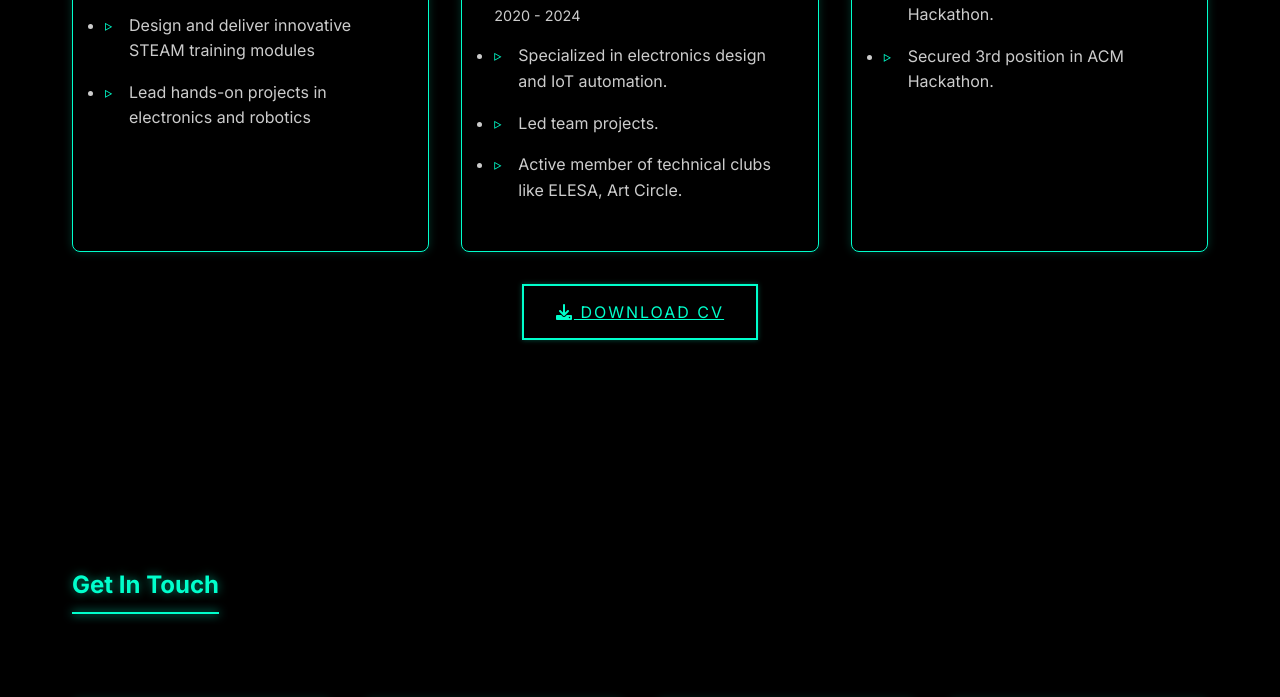
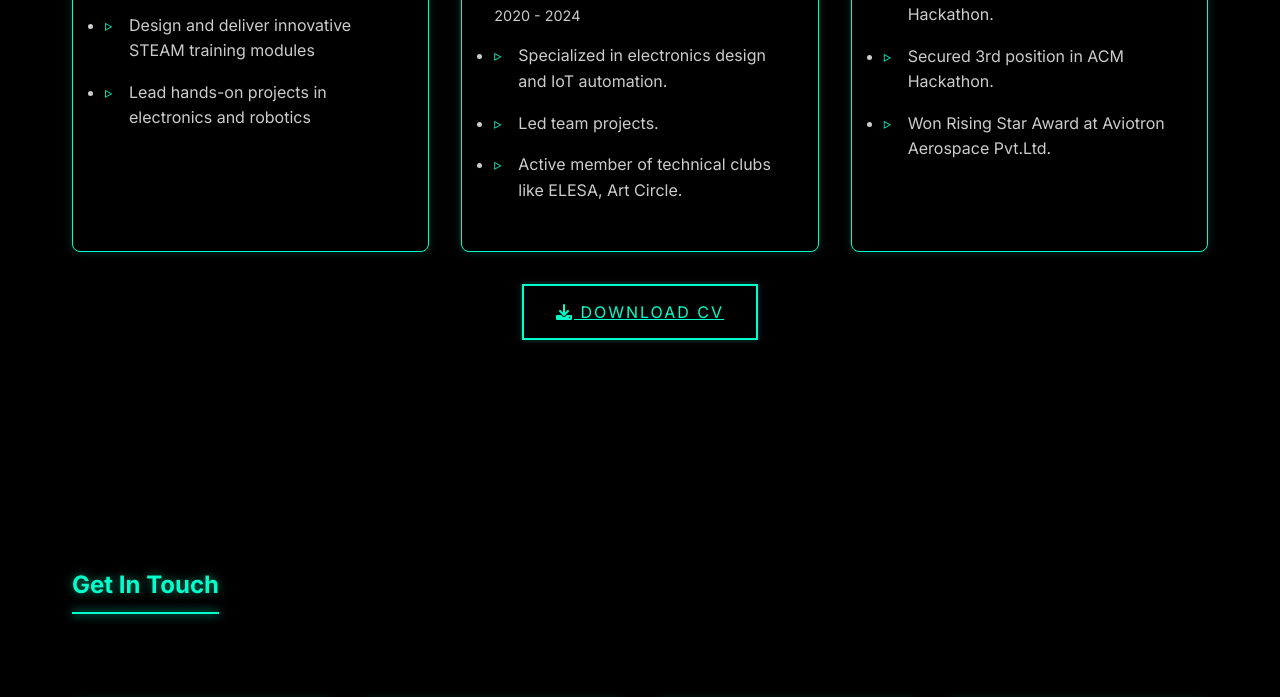
Before and after one commit to AryanKoul600/Portfolio, a plain HTML site: page index.html in a window 1280 px wide. Shown: the part 5941-6638 px from the top of the page. Drawn offline with nearby package versions, Linux system fonts and the light colour scheme.

Commit message:
Update index.html
Updates in Achievements Section

```diff
--- a/index.html
+++ b/index.html
@@ -367,6 +367,8 @@
                         <li>Project got selected in IIE.</li>
                         <li>Secured 1st position in Navdhara Hackathon.</li>
                         <li>Secured 3rd position in ACM Hackathon.</li>
+                        <li>Won Rising Star Award at Aviotron Aerospace Pvt.Ltd.</li>
+
 
                     </ul>
                 </div>
```
